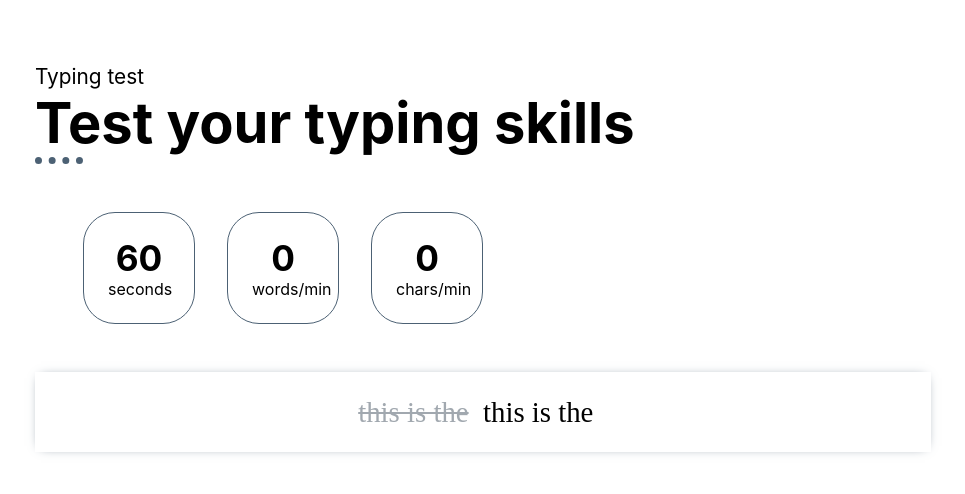
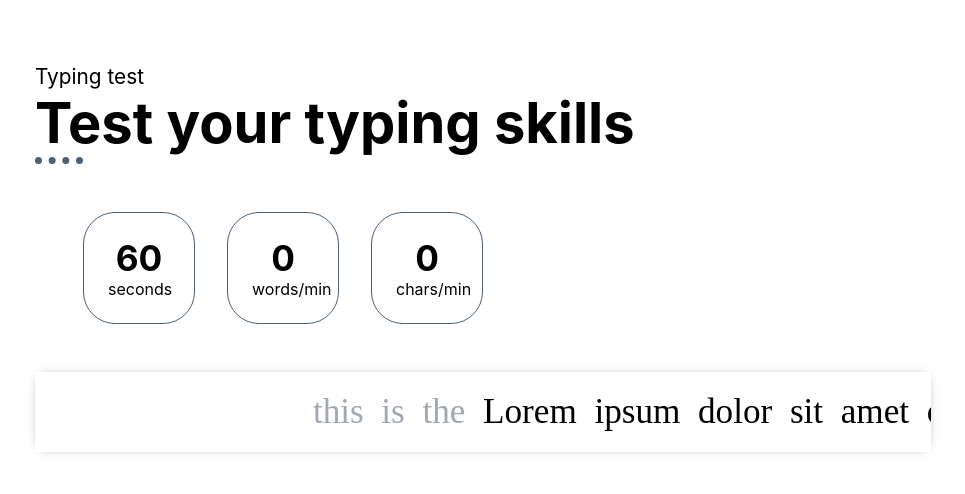
Before and after one commit to David-Main/touch-type, a React (Create React App) app: page / in a window 1280 px wide. Shown: the top 494 px of the page, without its empty margins (157-1122 px from the left). Built offline with nearby package versions, Linux system fonts and the light colour scheme.

Commit message:
Added partial input functionality
input component is now validated and untyped words is now
edited automatically while typing.

```diff
--- a/src/assets/styles.css
+++ b/src/assets/styles.css
@@ -8,6 +8,7 @@
   --gray: #4c6174;
   --gray1: #a1a8af;
   --blue: #1761aa;
+  --word-spacing: 0.6rem;
 
   margin: 0;
   padding: 0;
@@ -68,32 +69,41 @@ header .title-sub {
   box-shadow: 0 0 0.7rem -0.4rem var(--gray);
   height: 5rem;
   display: flex;
-  grid-template-columns: auto 1rem 1fr;
+  grid-template-columns: 1fr 1rem 1fr;
   padding: 1rem 0;
   align-items: center;
+  overflow: hidden;
 }
 
 .input-area * {
+  text-align: right;
+  font-size: 2.2rem;
   font-family: "Inconsolata";
-  font-size: calc(var(--base-font-size) * 1.8);
-  height: 100%;
   width: 100%;
-  display: flex;
-  justify-content: flex-end;
-  align-items: center;
+  display: inline;
 }
+
+.untyped {
+  max-width: 50%;
+  min-width: 50%;
+}
+.word {
+  padding-right: 0.5em;
+}
+.typed {
+  min-width: 2rem;
+}
+.typed .word {
+  color: var(--gray1);
+  padding-left: 0.5em;
+  padding-right: 0;
+}
+.wrong {
+  text-decoration: line-through;
+}
+
 #typing {
+  outline: none;
   border: none;
   color: var(--blue);
 }
-#typing:focus {
-  outline: none;
-}
-.typed {
-  text-decoration: line-through;
-  color: var(--gray1);
-}
-.untyped {
-  min-width: 50%;
-  justify-content: flex-start;
-}
--- a/src/components/words.js
+++ b/src/components/words.js
@@ -1,5 +1,11 @@
 const Words = (props) => {
-  return <p className={`words + ${props.class}`}>{props.words}</p>;
+  return (
+    <p className={`words  ${props.class}`}>
+      {props.words.split(" ").map((word) => {
+        return <span className="word">{word}</span>;
+      })}
+    </p>
+  );
 };
 
 export default Words;
--- a/src/containers/inputArea.js
+++ b/src/containers/inputArea.js
@@ -1,14 +1,21 @@
 import React, { Component } from "react";
 import Words from "../components/words";
+import words from "../data/words";
+import Sample from "../data/words";
 
 class InputArea extends Component {
   constructor(props) {
     super(props);
     this.state = {
+      activeWord: "",
       input: "",
+      validInput: true,
+      words: Sample,
     };
     this.handleChange = this.handleChange.bind(this);
     this.adjustInputSize = this.adjustInputSize.bind(this);
+    this.validateInput = this.validateInput.bind(this);
+    this.editWords = this.editWords.bind(this);
   }
   componentDidMount() {
     // Set vlaue of input to nothing;
@@ -16,17 +23,39 @@ class InputArea extends Component {
     this.adjustInputSize();
     let input = document.getElementById("typing");
     input.focus();
+    this.setState({ activeWord: this.state.words.split(" ")[0] });
   }
   componentDidUpdate(prevProps, prevState) {
     if (this.state.input !== prevState.input) {
       // update size of input
       this.adjustInputSize();
+
+      //typing has started;
+      // validate input against active word;
+      this.validateInput().then(() => {
+        this.editWords();
+      });
+    }
+  }
+
+  async validateInput() {
+    this.setState({
+      validInput: this.state.activeWord.indexOf(this.state.input) === 0,
+    });
+  }
+
+  editWords() {
+    if (this.state.validInput) {
+      this.setState({
+        words: words.slice(this.state.input.length),
+      });
     }
   }
 
   handleChange(event) {
     this.setState({ ...this.state, input: event.target.value });
   }
+
   adjustInputSize() {
     let length = this.state.input.length;
     let input = document.getElementById("typing");
@@ -41,11 +70,12 @@ class InputArea extends Component {
           type="text"
           name="typing"
           id="typing"
+          className={this.state.validInput ? "" : "wrong"}
           tabIndex="1"
           value={this.state.input}
           onChange={this.handleChange}
         />
-        <Words class="untyped" words={"this is the"} />
+        <Words class="untyped" words={this.state.words} />
       </section>
     );
   }
--- /dev/null
+++ b/src/data/words.js
@@ -0,0 +1,4 @@
+const words =
+  "Lorem ipsum dolor sit amet consectetur adipisicing elit. Quibusdam veniam cupiditate, distinctio repellat maiores tenetur iure sit error maxime, hic assumenda! Expedita consectetur fugit, eos dignissimos quo aspernatur ab neque molestias est corrupti accusamus quibusdam blanditiis odit ut quaerat sed.";
+
+export default words;
```
